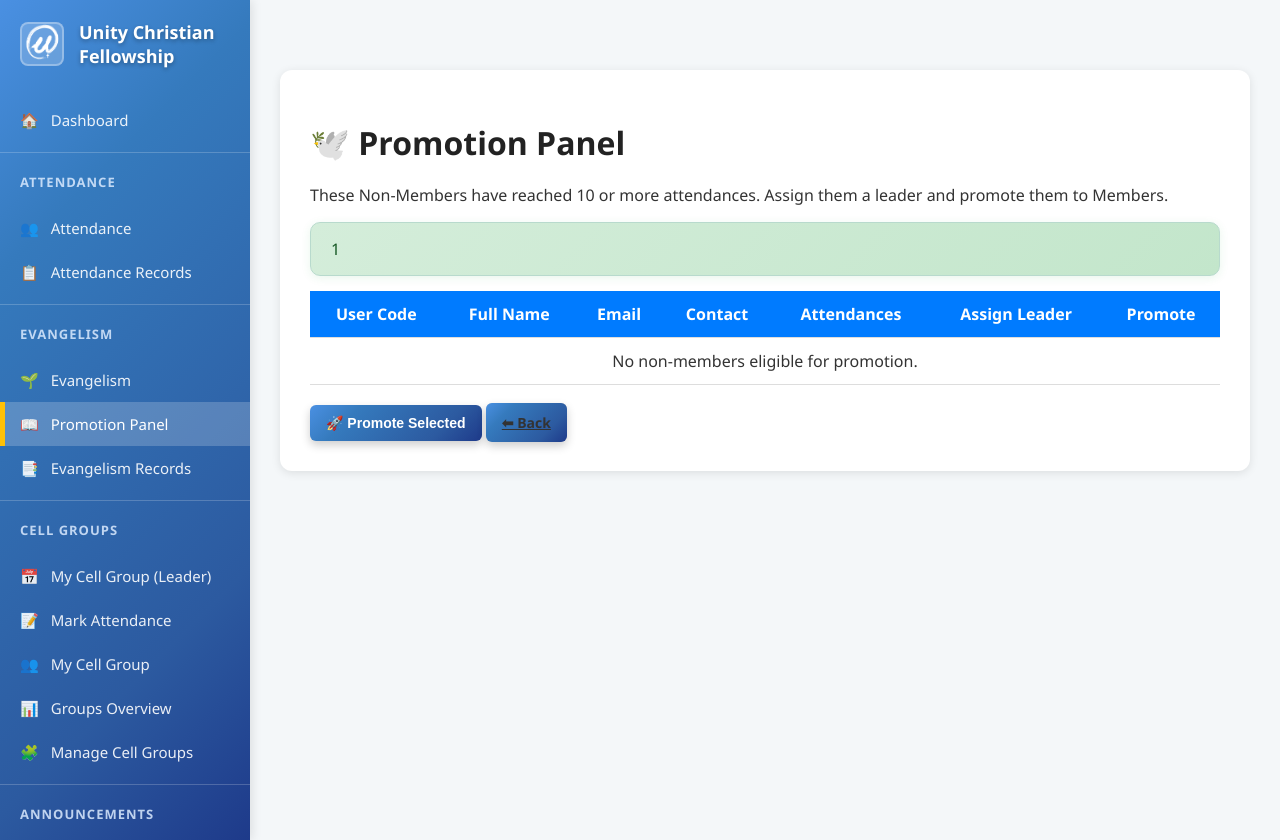
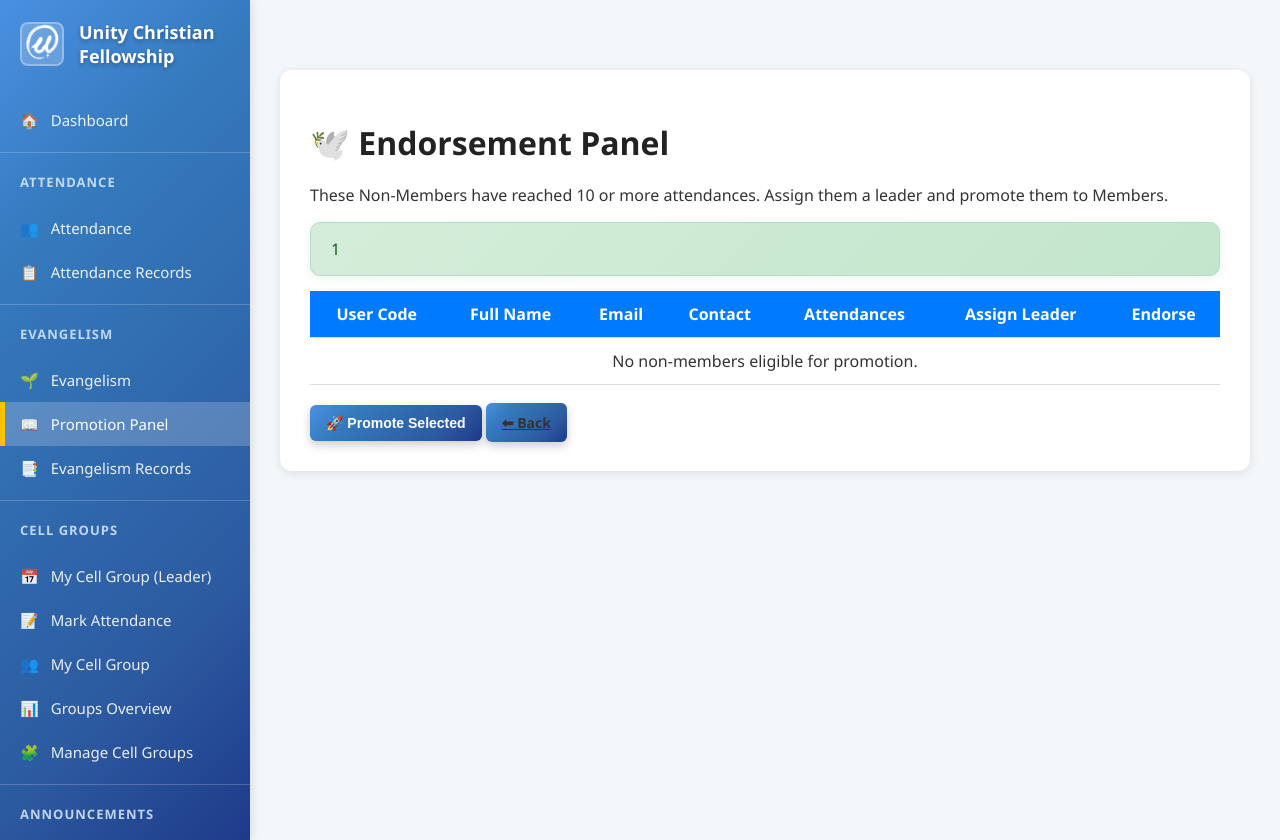
Before and after one commit to VienCode/church-management-system, a PHP site: page /promotion_page.php in a window 1280 px wide. Run offline with PHP 8.4, Linux system fonts and the light colour scheme; the visitor is signed in with stand-in values (Sample User, id 1); data that the repository does not hold is empty.

Commit message:
testing and little fixes

```diff
--- a/promotion_page.php
+++ b/promotion_page.php
@@ -75,7 +75,7 @@ $leaders = $mysqli->query("SELECT leader_id, leader_name FROM leaders ORDER BY l
 
     <div class="content-area">
         <div class="promotion-container">
-            <h1>🕊️ Promotion Panel</h1>
+            <h1>🕊️ Endorsement Panel</h1>
             <p>These Non-Members have reached 10 or more attendances. Assign them a leader and promote them to Members.</p>
 
             <?php if (isset($_SESSION['promotion_result'])): ?>
@@ -95,7 +95,7 @@ $leaders = $mysqli->query("SELECT leader_id, leader_name FROM leaders ORDER BY l
                             <th>Contact</th>
                             <th>Attendances</th>
                             <th>Assign Leader</th>
-                            <th>Promote</th>
+                            <th>Endorse</th>
                         </tr>
                     </thead>
                     <tbody>
```
Also changed, not shown: uploads/updates/1760327109_naprGv.jpg (added), uploads/updates/1760327144_naprGv.jpg (added), uploads/updates/1760327204_naprGv.jpg (added), uploads/updates/1760328039_naprGv.jpg (added).
